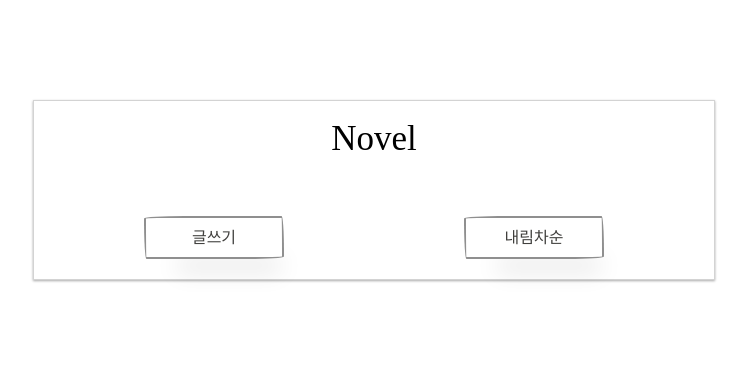
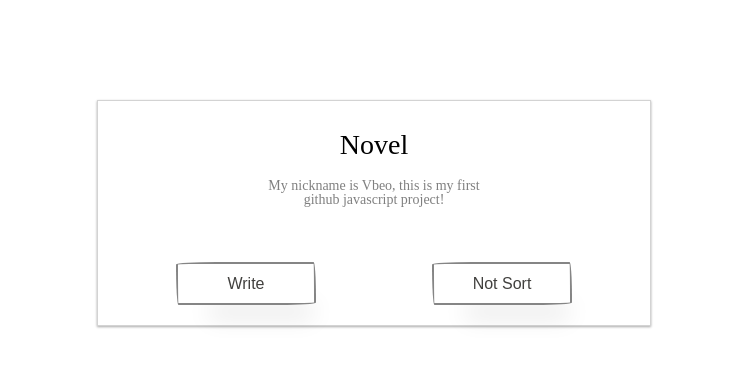
Before and after one commit to Vbeo147/novel-react, a React (Create React App) app: page / in a window 1280 px wide. Shown: the top 368 px of the page, without its empty margins (266-1013 px from the left). Built offline with nearby package versions, Linux system fonts and the light colour scheme.

Commit message:
Finished Home css

```diff
--- a/public/index.html
+++ b/public/index.html
@@ -7,6 +7,10 @@
     <link rel="icon" href="favicon.ico" />
     <link rel="stylesheet" href="reset.css" />
     <title>My first React App</title>
+    <script
+      src="https://kit.fontawesome.com/476d841f49.js"
+      crossorigin="anonymous"
+    ></script>
   </head>
   <body>
     <div id="root"></div>
--- a/src/css/Home.module.css
+++ b/src/css/Home.module.css
@@ -1,11 +1,15 @@
+button {
+  font-size: 1rem;
+}
+
 .home_header {
   display: flex;
   flex-direction: column;
   justify-content: space-between;
   align-items: center;
-  margin: 100px auto 10px auto;
+  margin: 100px auto 40px auto;
   padding: 20px;
-  width: 50%;
+  width: 40%;
   border: 1px solid lightgrey;
   box-shadow: 0 1px 3px rgba(0, 0, 0, 0.12), 0 1px 2px rgba(0, 0, 0, 0.24);
   transition: all 0.3s cubic-bezier(0.25, 0.8, 0.25, 1);
@@ -16,8 +20,30 @@
 }
 
 .home_header__title {
-  font-size: 35px;
-  margin-bottom: 60px;
+  display: flex;
+  flex-direction: column;
+  justify-content: center;
+  align-items: center;
+  margin-top: 10px;
+  margin-bottom: 55px;
+  transition: all 0.6s ease-in-out;
+}
+
+.home_header:hover .home_header__title {
+  transform: translate3d(0, -7px, 0);
+}
+
+.home_header__title_main {
+  font-size: 28px;
+  font-weight: 400;
+  margin-bottom: 20px;
+}
+
+.home_header__title_sub {
+  font-size: 14px;
+  color: rgba(0, 0, 0, 0.5);
+  text-align: center;
+  width: 250px;
 }
 
 .home_header__btn {
@@ -44,7 +70,7 @@
   background-image: none;
   background-position: 0 90%;
   background-repeat: repeat no-repeat;
-  border-color: rgba(0, 0, 0, 0.44);
+  border-color: rgba(0, 0, 0, 0.48);
   background-size: 4px 3px;
   border-radius: 15px 225px 255px 15px 15px 255px 225px 15px;
   border-style: solid;
@@ -55,7 +81,6 @@
   cursor: pointer;
   display: inline-block;
   font-family: Neucha, sans-serif;
-  font-size: 1rem;
   width: 140px;
   line-height: 15px;
   outline: none;
@@ -73,10 +98,59 @@
 }
 
 .home_header__btn button:hover {
-  transform: translate3d(0, 2px, 0);
+  transform: translate3d(0, 2.4px, 0);
 }
 
 .home_header__btn button:active {
   background-color: lightgray;
   transform: scale(0.94);
 }
+
+.home_list {
+  display: flex;
+  justify-content: space-between;
+  align-items: center;
+  margin: 0px auto 20px auto;
+  width: 40%;
+}
+
+.home_list__title {
+  width: 80%;
+}
+
+.home_list__title button {
+  display: flex;
+  align-items: center;
+  border: 1px solid lightgrey;
+  color: rgba(0, 0, 0, 0.7);
+  height: 45px;
+  box-shadow: 0 1px 3px rgba(0, 0, 0, 0.12), 0 1px 2px rgba(0, 0, 0, 0.24);
+  border-bottom-right-radius: 20px;
+  width: 100%;
+  cursor: pointer;
+  transition: all 0.3s ease-in-out;
+}
+
+.home_list__btn {
+  width: 20%;
+}
+
+.home_list__btn button {
+  display: flex;
+  justify-content: center;
+  align-items: center;
+  border: 1px solid lightgrey;
+  color: rgba(0, 0, 0, 0.7);
+  height: 45px;
+  box-shadow: 0 1px 3px rgba(0, 0, 0, 0.12), 0 1px 2px rgba(0, 0, 0, 0.24);
+  width: 100%;
+  border-bottom-left-radius: 20px;
+  cursor: pointer;
+  margin-left: 4px;
+  font-weight: 400;
+  transition: all 0.3s ease-in-out;
+}
+
+.home_list button:hover {
+  box-shadow: 0 1px 3px rgba(0, 0, 0, 0.5), 0 1px 2px rgba(0, 0, 0, 0.8);
+}
--- a/src/routes/Home.js
+++ b/src/routes/Home.js
@@ -1,6 +1,6 @@
 import style from "../css/Home.module.css";
 import { useState, useCallback } from "react";
-import { Link } from "react-router-dom";
+import { useNavigate } from "react-router-dom";
 import useLocal from "../hooks/useLocal";
 import NovelWrite from "../components/NovelWrite";
 
@@ -20,16 +20,26 @@ function Home() {
     },
     [setLocal]
   );
+  const navigate = useNavigate();
   const LocalMap = local.map((item) => (
-    <div key={item.id}>
-      <div>
-        <h4>{item.title}</h4>
-        <Link to={`/open/${item.id}`}>
-          <button>보기</button>
-        </Link>
-        <Link to={`/update/${item.id}`}>
-          <button>편집</button>
-        </Link>
+    <div className={style.home_list} key={item.id}>
+      <div className={style.home_list__title}>
+        <button
+          onClick={() => {
+            navigate(`/open/${item.id}`);
+          }}
+        >
+          {item.title}
+        </button>
+      </div>
+      <div className={style.home_list__btn}>
+        <button
+          onClick={() => {
+            navigate(`/update/${item.id}`);
+          }}
+        >
+          Update
+        </button>
       </div>
     </div>
   ));
@@ -40,13 +50,18 @@ function Home() {
       ) : (
         <>
           <div className={style.home_header}>
-            <h1 className={style.home_header__title}>Novel</h1>
+            <div className={style.home_header__title}>
+              <div className={style.home_header__title_main}>Novel</div>
+              <p className={style.home_header__title_sub}>
+                My nickname is Vbeo, this is my first github javascript project!
+              </p>
+            </div>
             <div className={style.home_header__btn}>
               <button onClick={() => setBtn({ ...Btn, isRequired: true })}>
-                글쓰기
+                Write
               </button>
               <button onClick={() => setBtn({ ...Btn, sort: !sort })}>
-                {sort ? "오름차순" : "내림차순"}
+                {sort ? "Sort" : "Not Sort"}
               </button>
             </div>
           </div>
--- a/src/routes/NovelOpen.js
+++ b/src/routes/NovelOpen.js
@@ -1,8 +1,10 @@
+import style from "../css/Open.module.css";
 import { memo } from "react";
-import { useParams, Link } from "react-router-dom";
+import { useParams, useNavigate } from "react-router-dom";
 
 function NovelOpen() {
   const { id } = useParams();
+  const navigate = useNavigate();
   const Local = JSON.parse(localStorage.getItem("Novel"));
   const result = Local.findIndex((Info) => parseInt(Info.id) === parseInt(id));
   return (
@@ -12,9 +14,13 @@ function NovelOpen() {
         <h4>{Local[result].text}</h4>
       </div>
       <div>
-        <Link to="/">
-          <button>Close</button>
-        </Link>
+        <button
+          onClick={() => {
+            navigate("/");
+          }}
+        >
+          Close
+        </button>
       </div>
     </div>
   );
```
Also changed, not shown: src/css/Open.module.css (added).
